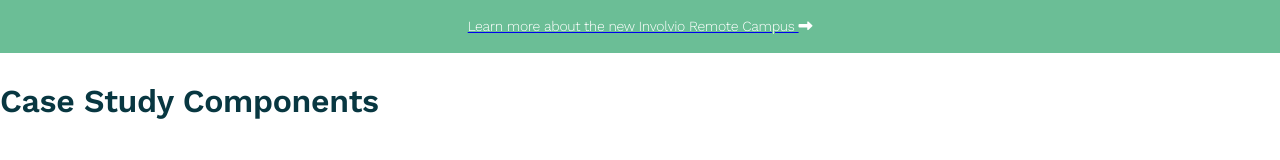
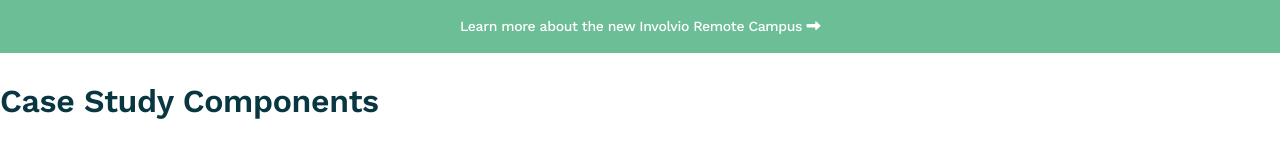
Before and after one commit to bvollner/involvio-case-study, a plain HTML site: page components/index.html in a window 1280 px wide. Shown: the top 160 px of the page. Drawn offline with nearby package versions, Linux system fonts and the light colour scheme; files that its build step writes are made by us from their sources.

Commit message:
Aside added to components (top)

```diff
--- a/components/index.html
+++ b/components/index.html
@@ -7,7 +7,7 @@
     <title>Components for Involvio Case Study</title>
     <link href="css/normalize.css" rel="stylesheet" />
     <link rel="stylesheet" href="../css/main.css">
-    <link href="https://fonts.googleapis.com/css2?family=Work+Sans:wght@300;600&display=swap" rel="stylesheet">
+    <link href="https://fonts.googleapis.com/css2?family=Work+Sans:wght@300;400;500;600&display=swap" rel="stylesheet">
     <script src="https://kit.fontawesome.com/5c01175067.js" crossorigin="anonymous"></script>
 </head>
 
--- a/css/main.css
+++ b/css/main.css
@@ -28,19 +28,23 @@ html {
 
   h1, h2 {
       font-size: 2rem;
+      font-weight: bold;
+  }
+
+  a {
+      text-decoration: none;
   }
 
   .aside {
       background-color: var(--green);
       color: var(--white);
       padding: 15px;
+      font-weight: 500;
       text-align: center;
       margin: 0, auto;
       text-decoration: none;
   }
 
-
-  }
   .card{
     border: 4px solid var(--lt-gray);
     max-width: 200px;
@@ -112,7 +116,6 @@ html {
     width: 325px;
     border-radius: 8px;
     list-style-type: none;
-    text-decoration: none;
     padding: 10px 25px 10px 10px;
     list-style: none;
     display: flex;
```
